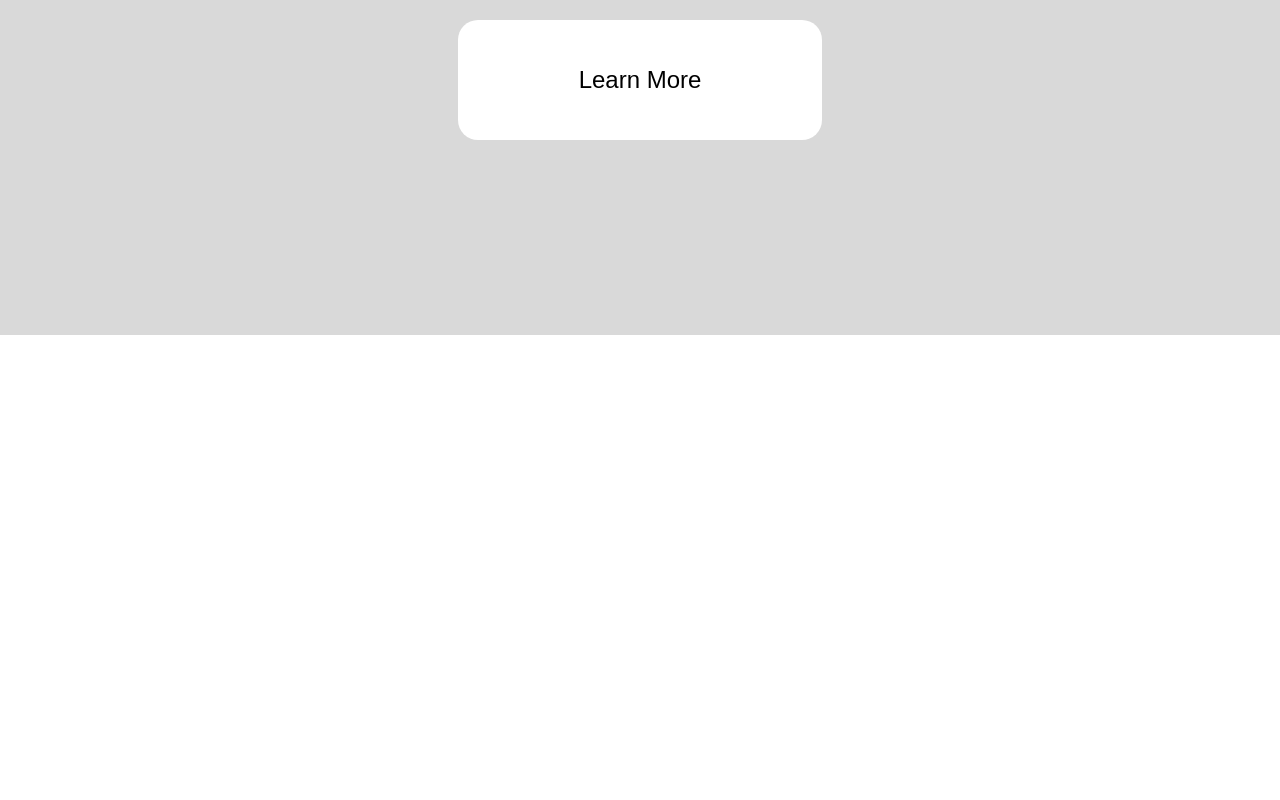
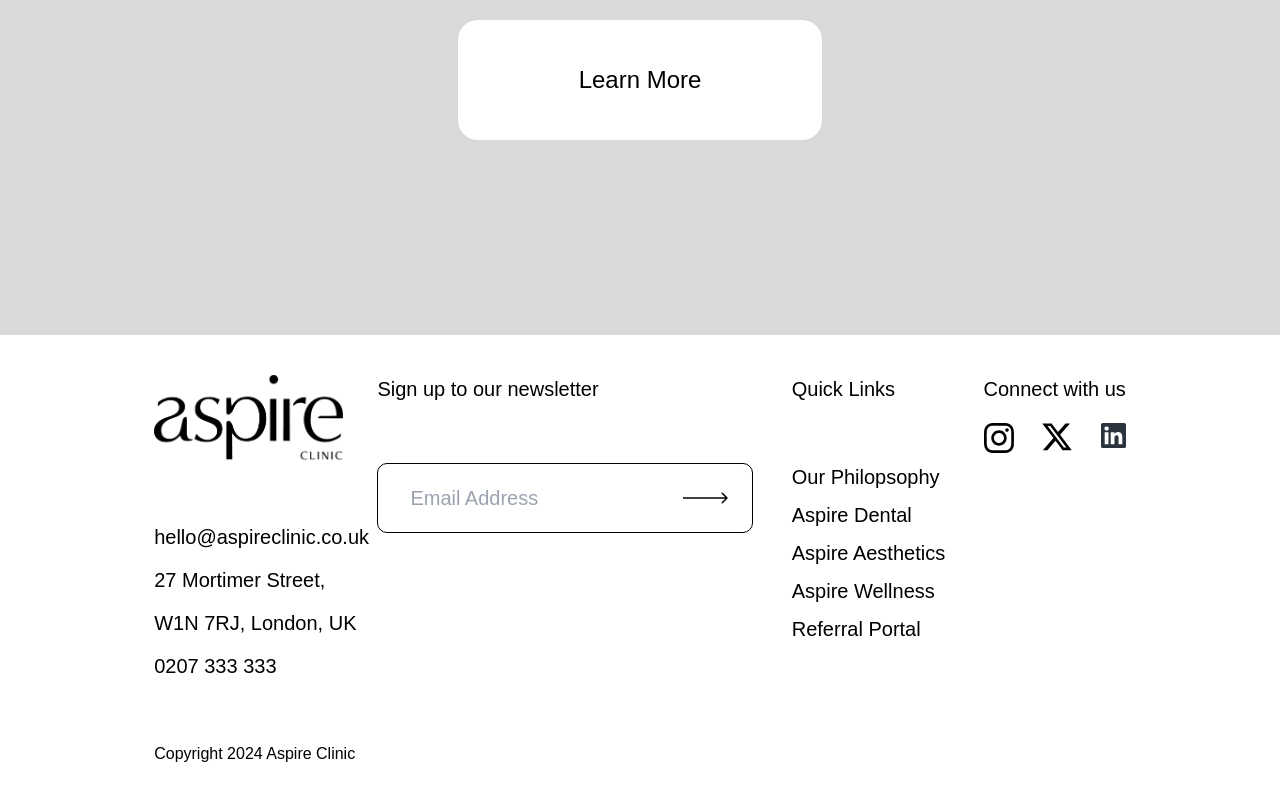
Before and after one commit to quantum-builds/aspire-clinix, a Next.js app: page /landing in a window 1280 px wide. Shown: the part 5041-5841 px from the top of the page. Before the commit the page ends 5376 px from the top, so only its background shows below. Built offline with nearby package versions, Linux system fonts and the light colour scheme; a web font is replaced by a local one.

Commit message:
Add Footer

```diff
--- /dev/null
+++ b/src/app/landing/components/EmailInput.tsx
@@ -0,0 +1,16 @@
+import { ArrowRightIcon } from "@/assets";
+import Image from "next/image";
+
+export default function EmailInput() {
+  return (
+    <div className="flex items-center border px-6 py-3 rounded-[10px] border-black w-full">
+      <input
+        type="email"
+        name="userEmail"
+        placeholder="Email Address"
+        className="p-2 border-none text-black focus:outline-none"
+      />
+      <Image src={ArrowRightIcon} alt="Submit Arrow" />
+    </div>
+  );
+}
--- /dev/null
+++ b/src/app/landing/components/Footer.tsx
@@ -0,0 +1,105 @@
+import { AspireClinixIcon, InstagramIcon, LinkedinIcon, XIcon } from "@/assets";
+import Image from "next/image";
+import EmailInput from "./EmailInput";
+import Link from "next/link";
+
+const IN_PAGE_NAV_LINKS = [
+  {
+    label: "Our Philopsophy",
+    path: "/",
+  },
+  {
+    label: "Aspire Dental",
+    path: "/",
+  },
+  {
+    label: "Aspire Aesthetics",
+    path: "/",
+  },
+  {
+    label: "Aspire Wellness",
+    path: "/",
+  },
+
+  {
+    label: "Referral Portal",
+    path: "/",
+  },
+];
+
+const SOCIAL_ICONS = [
+  {
+    src: InstagramIcon,
+    alt: "Instagram icon",
+    path: "/",
+    height: 30,
+    width: 30,
+  },
+  {
+    src: XIcon,
+    alt: "X icon",
+    path: "/",
+    height: 30,
+    width: 30,
+  },
+  {
+    src: LinkedinIcon,
+    alt: "Linkedin icon",
+    path: "/",
+    height: 25,
+    width: 25,
+  },
+];
+
+export default function Footer() {
+  return (
+    <div className="mx-auto w-full flex justify-around text-xl px-[150px] my-[40px] ">
+      <div className="flex flex-col gap-[60px]">
+        <Image
+          src={AspireClinixIcon}
+          alt="Apsire Clinic "
+          width={189}
+          height={88}
+        />
+        <div className="flex flex-col gap-[15px] ">
+          <p className="font-gillSans">hello@aspireclinic.co.uk</p>
+          <p className="font-gillSans">27 Mortimer Street, </p>
+          <p className="font-gillSans">W1N 7RJ, London, UK</p>
+          <p className="font-gillSans">0207 333 333</p>
+        </div>
+        <p className="text-[16px]">Copyright 2024 Aspire Clinic</p>
+      </div>
+      <div className="flex flex-col gap-[60px]">
+        <p className="text-[20px] ">Sign up to our newsletter</p>
+        <EmailInput />
+      </div>
+      <div className="flex flex-col pl-[30px] gap-[60px] ">
+        <p>Quick Links</p>
+        <ul className="flex flex-col gap-[10px]">
+          {IN_PAGE_NAV_LINKS.map((link, index) => (
+            <li key={index}>
+              <Link href={link.path} className="font-gillSans">
+                {link.label}
+              </Link>
+            </li>
+          ))}
+        </ul>
+      </div>
+      <div className="flex flex-col pl-[30px] gap-[20px]">
+        <p>Connect with us</p>
+        <div className="flex justify-between">
+          {SOCIAL_ICONS.map((icon, index) => (
+            <Link key={index} href={icon.path}>
+              <Image
+                src={icon.src}
+                alt={icon.alt}
+                width={icon.width}
+                height={icon.height}
+              />
+            </Link>
+          ))}
+        </div>
+      </div>
+    </div>
+  );
+}
--- a/src/app/landing/page.tsx
+++ b/src/app/landing/page.tsx
@@ -1,4 +1,5 @@
 import AboutUsSection from "./components/AboutUsSection";
+import Footer from "./components/Footer";
 import HeroSection from "./components/HeroSection";
 import ServiceDetailSection from "./components/ServiceDetailsSection";
 import ServiceSection from "./components/ServicesSection";
@@ -157,6 +158,7 @@ export default function BookTreatment() {
         services={WELLNESS_SERVICE.services}
       />
       <SupplementSection />
+      <Footer />
     </div>
   );
 }
```
